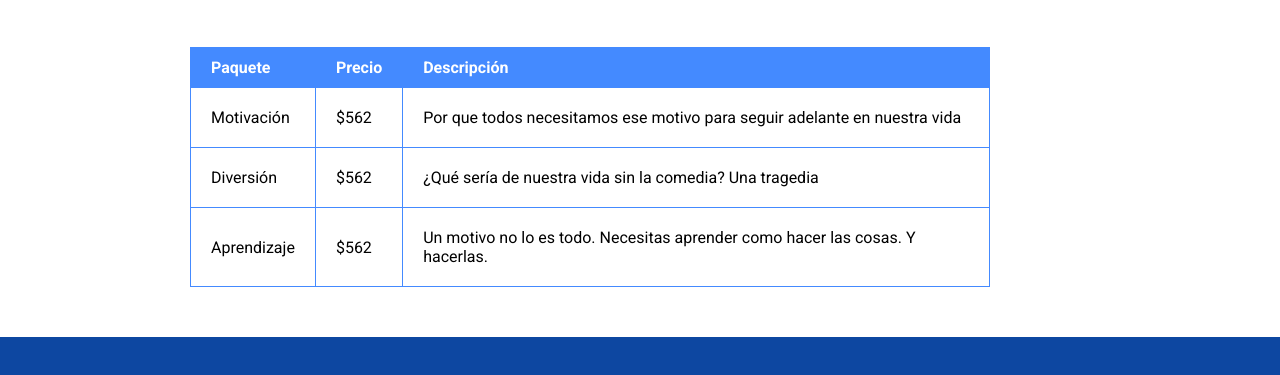
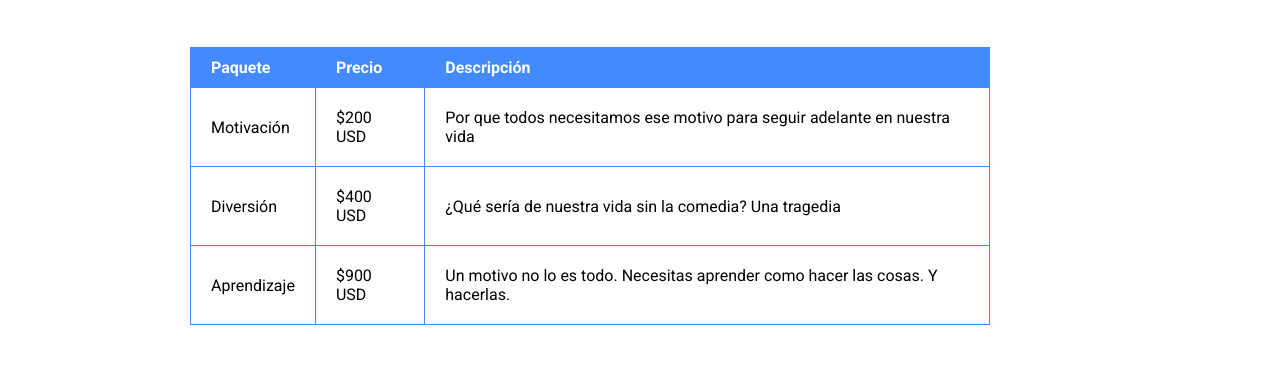
Before and after one commit to TetsuOsnaya/curso_web, a plain HTML site: page acerca.html in a window 1280 px wide. Shown: the part 139-514 px from the top of the page. Drawn offline with Linux system fonts and the light colour scheme.

Commit message:
Corrección de Precios

```diff
--- a/acerca.html
+++ b/acerca.html
@@ -33,17 +33,17 @@
                 <tbody>
                     <tr>
                         <td>Motivación</td>
-                        <td>$562</td>
+                        <td>$200 USD</td>
                         <td>Por que todos necesitamos ese motivo para seguir adelante en nuestra vida</td>
                     </tr>
                     <tr>
                         <td>Diversión</td>
-                        <td>$562</td>
+                        <td>$400 USD</td>
                         <td>¿Qué sería de nuestra vida sin la comedia? Una tragedia</td>
                     </tr>
                     <tr>
                         <td>Aprendizaje</td>
-                        <td>$562</td>
+                        <td>$900 USD</td>
                         <td>Un motivo no lo es todo. Necesitas aprender como hacer las cosas. Y hacerlas.</td>
                     </tr>
                 </tbody>
```
